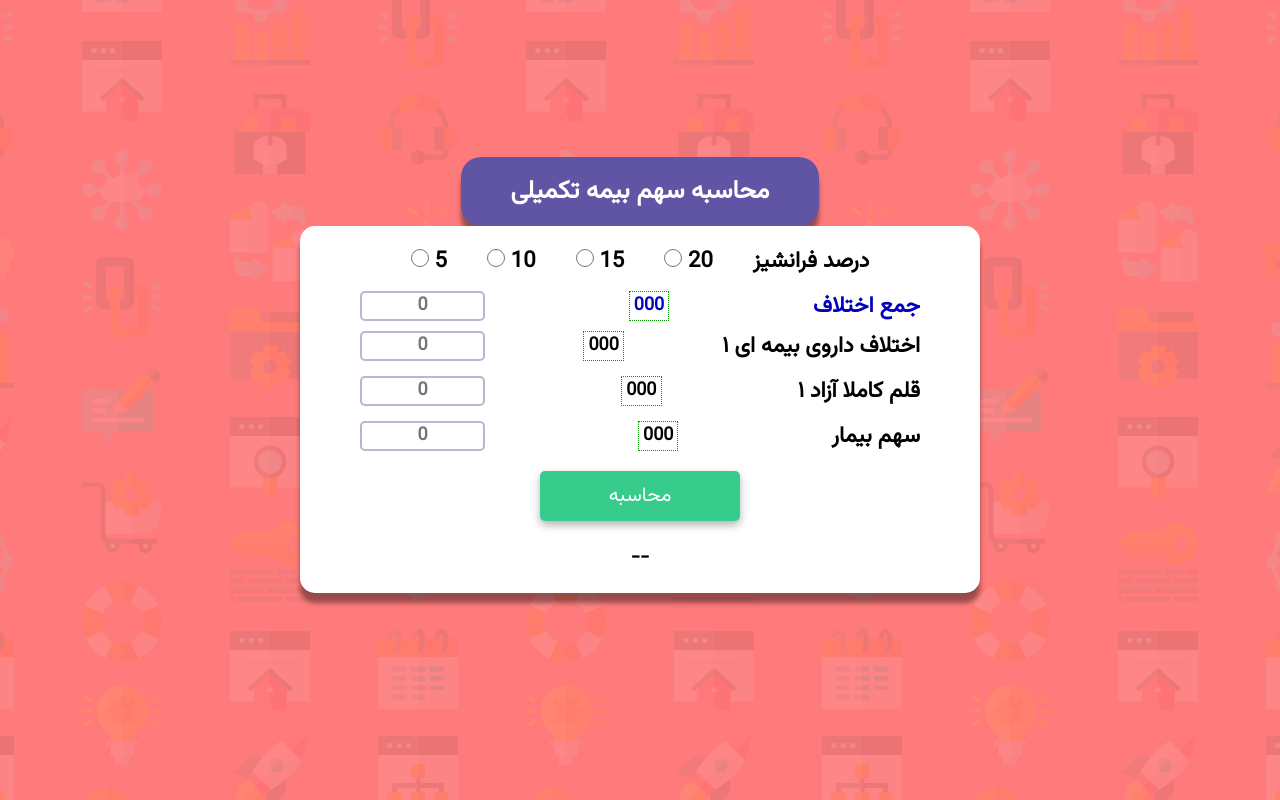
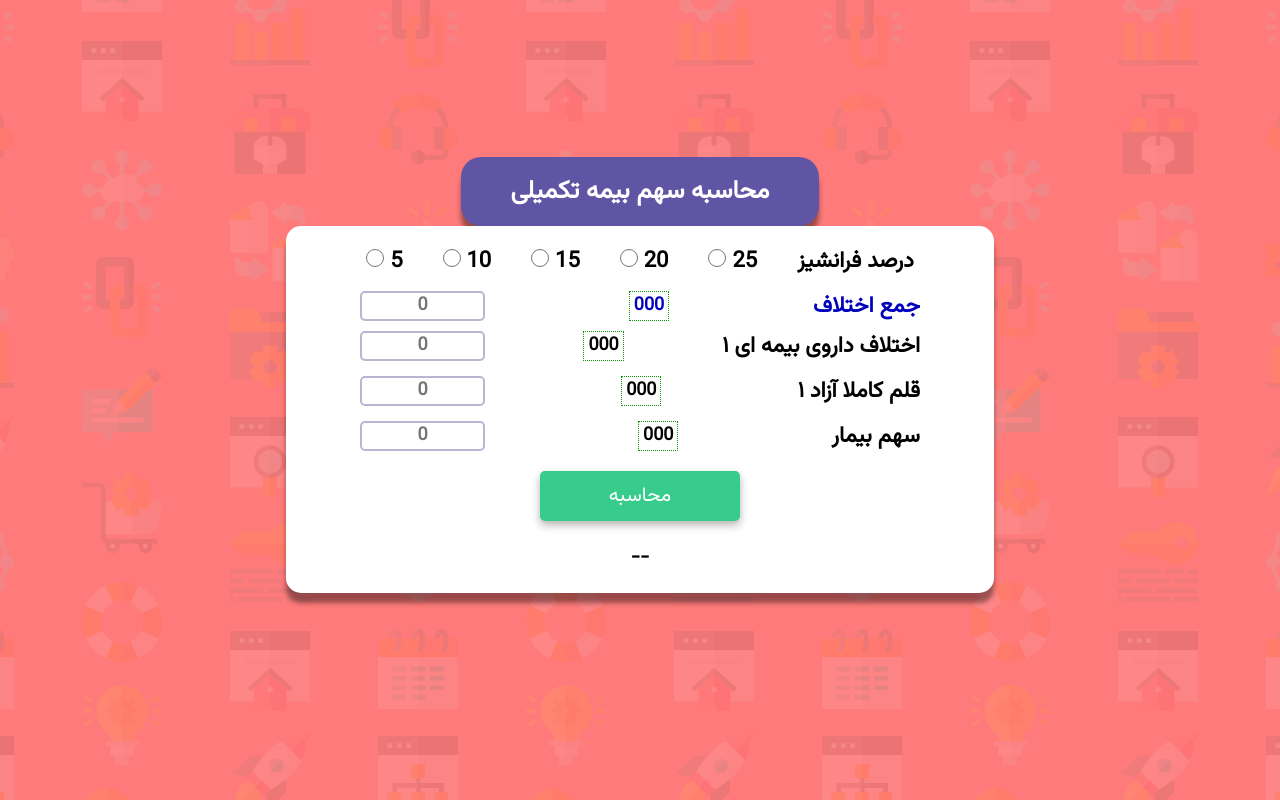
Before and after one commit to moienheydari/Mahmoud, a React (Create React App) app: page / in a window 1280 px wide. Built offline with nearby package versions, Linux system fonts and the light colour scheme; the HTML template or start-up script is replaced by a standard one; a web font is replaced by a local one.

Commit message:
added 25

```diff
--- a/src/components/SignupField.js
+++ b/src/components/SignupField.js
@@ -117,7 +117,7 @@ export default function SignupField() {
             counter++;
             len--;
         }
-        return (written != '') ? written : '000' ;
+        return (written != '') ? written : '000';
     }
 
     const copyToClipboard = (value) => {
@@ -172,6 +172,14 @@ export default function SignupField() {
                         checked={form.feranshiz == 20}
                         onChange={handleOptionChange}
                     /> 20</label>
+                    <label><input
+                        className='radio'
+                        type='radio'
+                        name='feranshiz'
+                        value={25}
+                        checked={form.feranshiz == 25}
+                        onChange={handleOptionChange}
+                    /> 25</label>
                     <p>درصد فرانشیز</p>
                 </div>
             </div>
```
Also changed, not shown: 7 other files (tests, documents, lock files or other folders).
